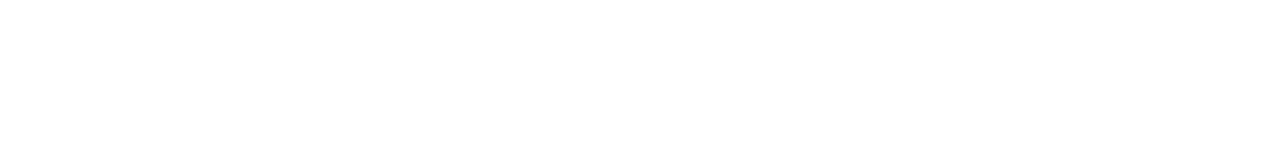
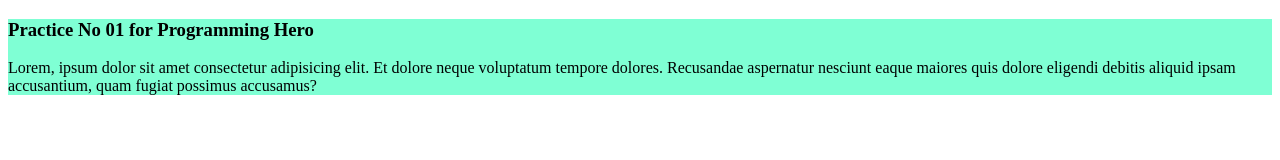
Before and after one commit to AfrinaNoor/first-programming-hero-repo, a plain HTML site: page index.html in a window 1280 px wide. Drawn offline with Linux system fonts and the light colour scheme.

Commit message:
added style

```diff
--- a/index.html
+++ b/index.html
@@ -4,8 +4,14 @@
     <meta charset="UTF-8">
     <meta name="viewport" content="width=device-width, initial-scale=1.0">
     <title>My First Programming Hero Practice</title>
+    <link rel="stylesheet" href="style.css">
 </head>
 <body>
-
+    <div>
+    <h3>Practice No 01 for Programming Hero</h3>
+    <p>
+        Lorem, ipsum dolor sit amet consectetur adipisicing elit. Et dolore neque voluptatum tempore dolores. Recusandae aspernatur nesciunt eaque maiores quis dolore eligendi debitis aliquid ipsam accusantium, quam fugiat possimus accusamus?
+    </p>
+    </div>
 </body>
 </html>
--- a/style.css
+++ b/style.css
@@ -0,0 +1,3 @@
+div{
+    background-color: aquamarine;
+}
```
